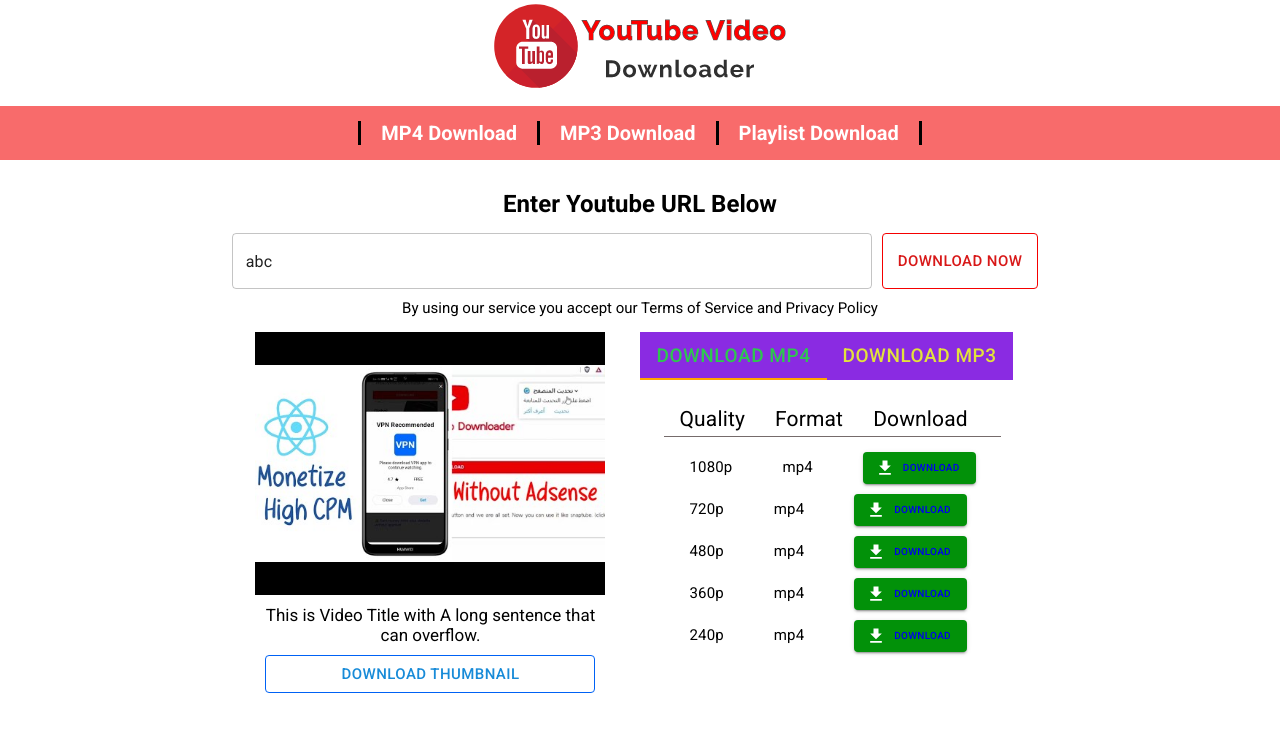
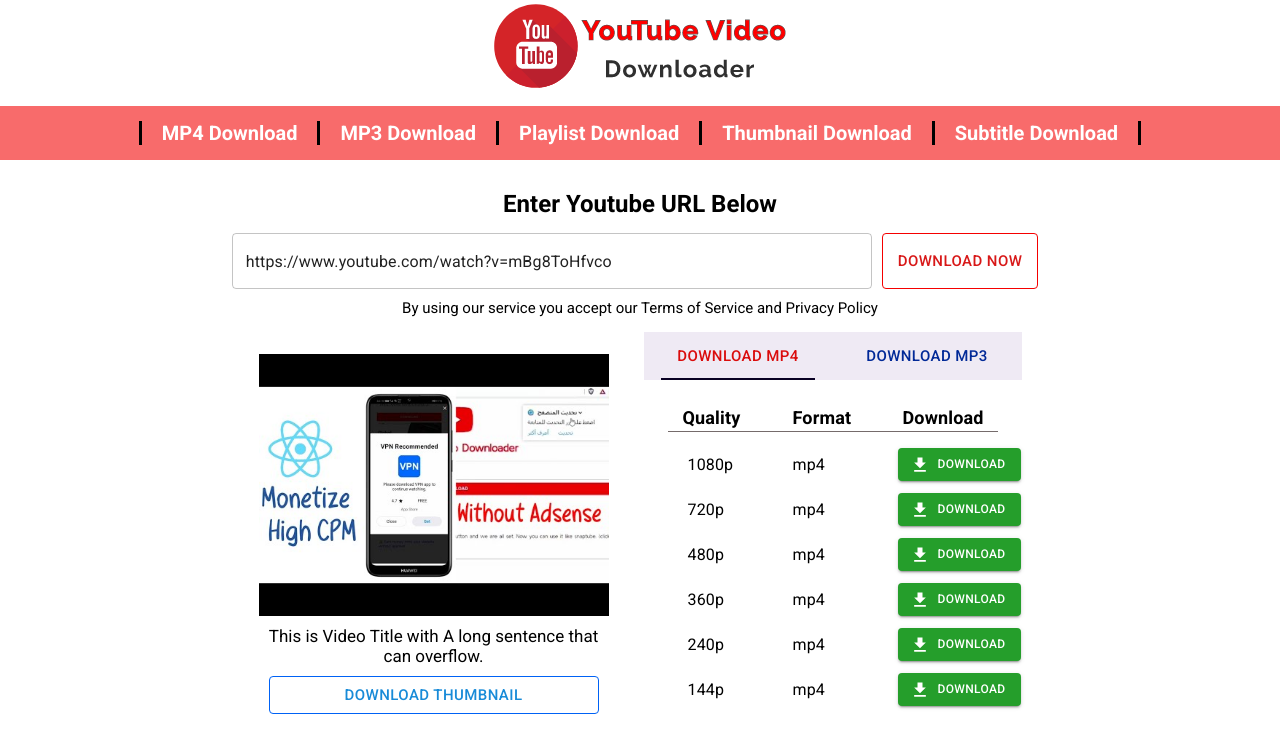
Before and after one commit to DecentChamuli/Youtube-Video-Downloader, a React (Create React App) app: page /download in a window 1280 px wide. Shown: the top 752 px of the page. Built offline with nearby package versions, Linux system fonts and the light colour scheme.

Commit message:
Styling Fully Completed

```diff
--- a/src/App.jsx
+++ b/src/App.jsx
@@ -9,17 +9,16 @@
 
 function App() {
 
-    const [url, setUrl] = useState("abc")
+    const [url, setUrl] = useState("https://www.youtube.com/watch?v=mBg8ToHfvco")
     let navigate = useNavigate()
 
     const handleSubmit = (e) => {
-        e.preventDefault()
         if(url === ""){
             alert("Enter Url")
         }
         else{
-            navigate(`/download?url=${url}`)
-            console.log("Clicked " + url)
+            // let newUrlArray = url.split("https://www.youtube.com/watch?v=")
+            navigate(`/download?youtube=${url}`)
         }
     }
 
@@ -34,7 +33,7 @@
                 <h2>Enter Youtube URL Below</h2>
                 <form className="url-form">
                     <TextField onChange={handleUrl} value={url} className="url-field" variant="outlined" placeholder="https://www.youtube.com/watch?v=" />
-                    <Button className='form-button' onClick={handleSubmit} type="submit" variant="outlined">Download Now</Button>
+                    <Button className='form-button' onClick={handleSubmit} variant="outlined">Download Now</Button>
                 </form>
                 <h3 className="disclaimer">By using our service you accept our Terms of Service and Privacy Policy</h3>
             </Container>
@@ -57,7 +56,6 @@
         font-weight: 700;
     }
     .url-form {
-        /* background-color: lightblue; */
         display: flex;
         justify-content: center;
     }
--- a/src/components/Download.jsx
+++ b/src/components/Download.jsx
@@ -49,8 +49,10 @@
     const [value, setValue] = useState(0)
 
     const handleChange = (event, newValue) => {
-      setValue(newValue);
+        setValue(newValue);
     }
+
+    const vidQuality = ['1080p', '720p', '480p', '360p', '240p', '144p']
 
     return (
         <Container>
@@ -60,7 +62,7 @@
                 <Button className='btn' type="submit" variant="outlined">Download Thumbnail</Button>
             </div>
             <div className="right">
-                <Tabs value={value} onChange={handleChange} aria-label="basic tabs example">
+                <Tabs className="tabs" value={value} onChange={handleChange} aria-label="basic tabs example">
                     <Tab className="tab" label="DOWNLOAD MP4" {...a11yProps(0)} />
                     <Tab className="tab" label="DOWNLOAD MP3" {...a11yProps(1)} />
                 </Tabs>
@@ -71,11 +73,9 @@
                             <li>Format</li>
                             <li>Download</li>
                         </ul>
-                        <Formats vidQuality="1080p" vidFormat="mp4" vidUrl="#" />
-                        <Formats vidQuality="720p" vidFormat="mp4" vidUrl="#" />
-                        <Formats vidQuality="480p" vidFormat="mp4" vidUrl="#" />
-                        <Formats vidQuality="360p" vidFormat="mp4" vidUrl="#" />
-                        <Formats vidQuality="240p" vidFormat="mp4" vidUrl="#" />
+                        {vidQuality.map((vid, index) => (
+                            <Formats vidQuality={vid} vidFormat="mp4" key={index} vidUrl={`#${index+1}`} />
+                        ))}
                     </div>
                 </TabPanel>
                 <TabPanel value={value} index={1}>
@@ -133,8 +133,12 @@
     .right{
         margin: 0 0 0 20px;
     }
+    .tabs{
+        background-color: rgba(217, 206, 228, 0.418) !important;
+    }
     .tab{
-        font-size: 19px;
+        font-size: 15px;
+        margin: 0 auto;
     }
     .dl_section{
         display: flex;
@@ -150,7 +154,10 @@
         margin-bottom: 10px;
     }
     .header > li{
-        font-size: 21px;
+        font-size: 18px;
+        font-weight: 700;
         padding: 0 15px;
+        width: 80px;
+        margin: 0 auto;
     }
 `
--- a/src/components/Formats.jsx
+++ b/src/components/Formats.jsx
@@ -11,7 +11,8 @@
             <li>{vidFormat}</li>
             <li>
                 <Button className="btn-dl" variant="contained" startIcon={<DownloadIcon />}>
-                    <a href={vidUrl}>Download</a>
+                    <a href={vidUrl} target="blank">Download</a>
+                    {/* <a href="https://google.com" >Download</a> */}
                 </Button>
             </li>
         </ul>
@@ -29,15 +30,21 @@
         align-items: center;
     }
     li{
-        padding: 0 25px;
-        font-size: 15px;
+        padding: 1px 20px;
+        font-size: 16px;
+        width: 65px;
+        /* background-color: lightblue; */
     }
     .btn-dl{
-        color: white;
-        font-size: 10px;
-        background-color: #029109;
+        font-size: 12px;
+        background-color: #259e2b;
+        color: #fff;
+        transition: all ease .5s;
         :hover{
             background-color: #047009;
         }
     }
+    .btn-dl > a {
+        color: #fff;
+    }
 `
--- a/src/components/Header.jsx
+++ b/src/components/Header.jsx
@@ -12,6 +12,8 @@
                     <li>MP4 Download</li>
                     <li>MP3 Download</li>
                     <li>Playlist Download</li>
+                    <li>Thumbnail Download</li>
+                    <li>Subtitle Download</li>
                 </ul>
             </div>
         </Container>
@@ -45,7 +47,8 @@
                 color: #00ffff;
             }
         }
-        li:first-child, li:last-child{
+        /* li:first-child, li:last-child{ */
+        li:nth-child(odd){
             border-style: none solid;
             border-color: black;
         }
--- a/src/index.css
+++ b/src/index.css
@@ -12,18 +12,18 @@
   text-decoration: none;
 }
 .MuiTab-textColorPrimary{
-  color: rgb(226, 226, 60) !important;
+  color: rgb(1, 41, 151) !important;
 }
-.MuiTab-textColorSecondary{
+/* .MuiTab-textColorSecondary{
   color: rgb(226, 60, 184) !important;
-}
+} */
 .Mui-selected{
-  color: rgb(46, 199, 79) !important;
+  color: rgb(218, 12, 12) !important;
 }
 .MuiTabs-indicator{
-  background-color: orange !important;
+  background-color: rgb(9, 1, 36) !important;
 }
-.MuiTab-root{
-  background-color: blueviolet !important;
-  /* padding: 0 !important; */
-}
+/* .MuiTab-root{
+  background-color: rgba(217, 206, 228, 0.493) !important;
+  padding: 0 !important;
+} */
```
